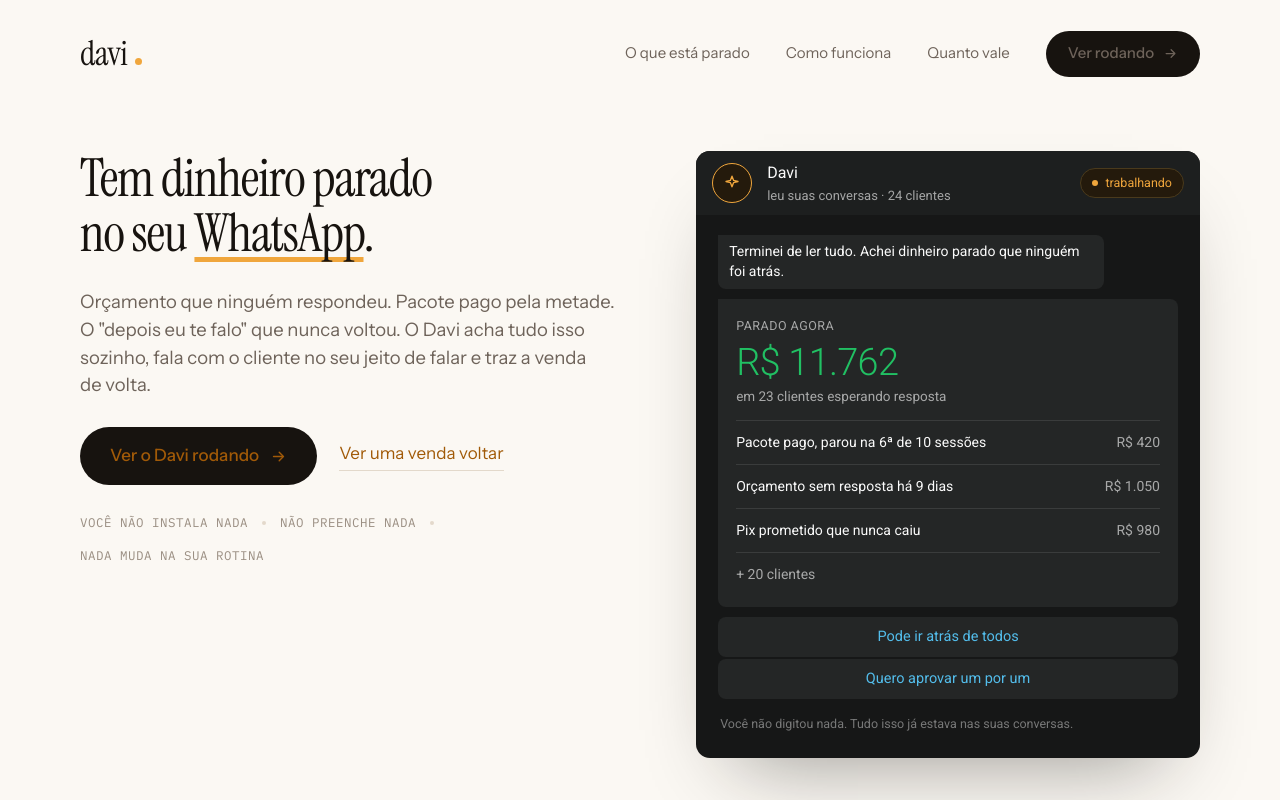
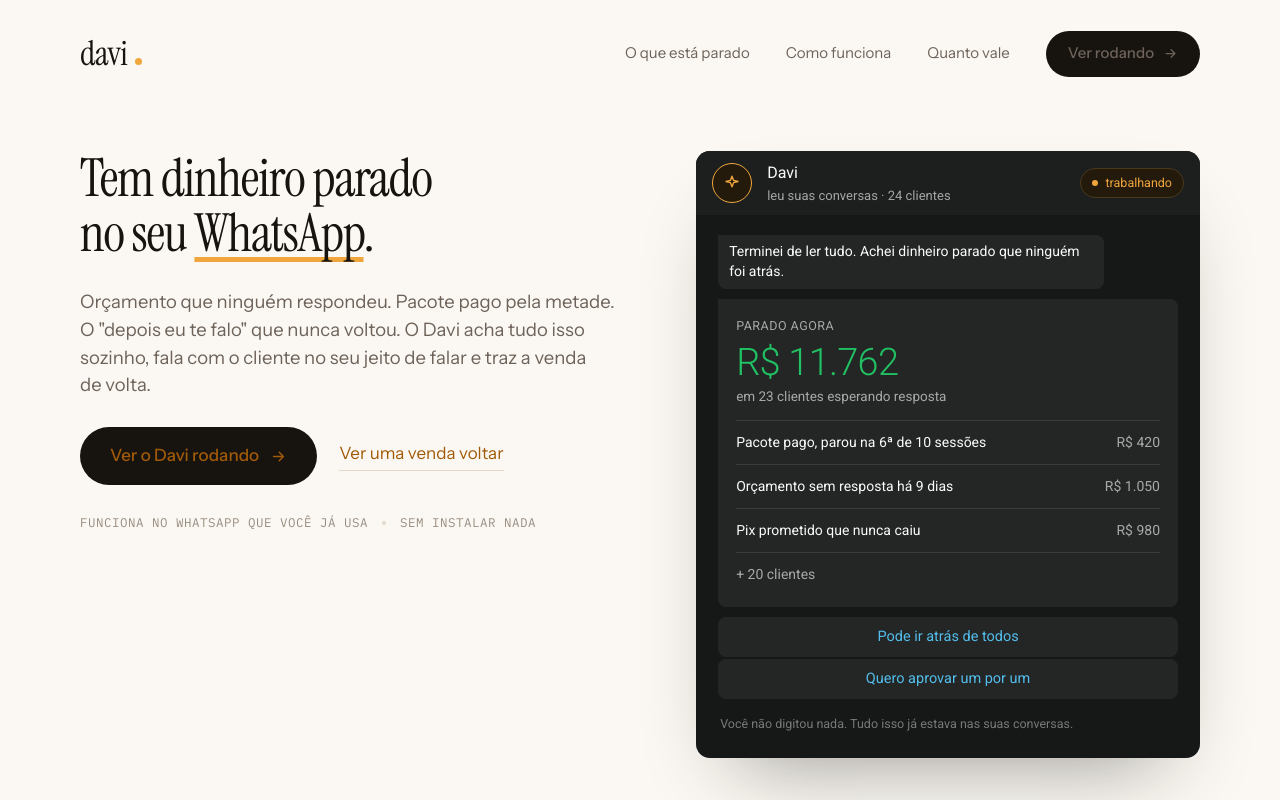
Before and after one commit to ryanviana/Davi-Agent, a React (Vite) app: page / in a window 1280 px wide. Shown: the top 800 px of the page. Built offline with nearby package versions, Linux system fonts and the light colour scheme.

Commit message:
fix(landing): selo diz o que funciona, nao o que falta

```diff
--- a/src/Landing.tsx
+++ b/src/Landing.tsx
@@ -122,7 +122,7 @@
               <a className="lp-link-sub" href="#cena">Ver uma venda voltar</a>
             </div>
             <div className="lp-selo mono">
-              <span>Você não instala nada</span><i /><span>não preenche nada</span><i /><span>nada muda na sua rotina</span>
+              <span>Funciona no WhatsApp que você já usa</span><i /><span>sem instalar nada</span>
             </div>
           </div>
 
```
